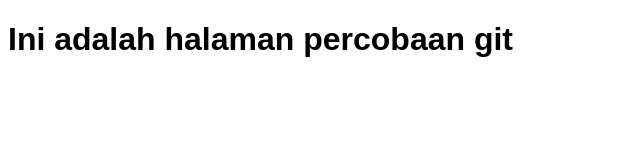
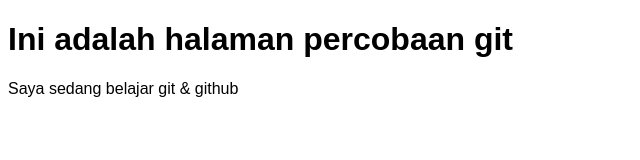
Before and after one commit to Julpinsyah/test-git, a plain HTML site: page index.html in a window 1280 px wide. Shown: the whole page, without its empty margins (0-640 px from the left). Drawn offline with Linux system fonts and the light colour scheme.

Commit message:
menambahkan paragraf

```diff
--- a/index.html
+++ b/index.html
@@ -11,6 +11,7 @@
 
 <body>
     <h1>Ini adalah halaman percobaan git</h1>
+    <p>Saya sedang belajar git & github</p>
 
 </body>
 
```
